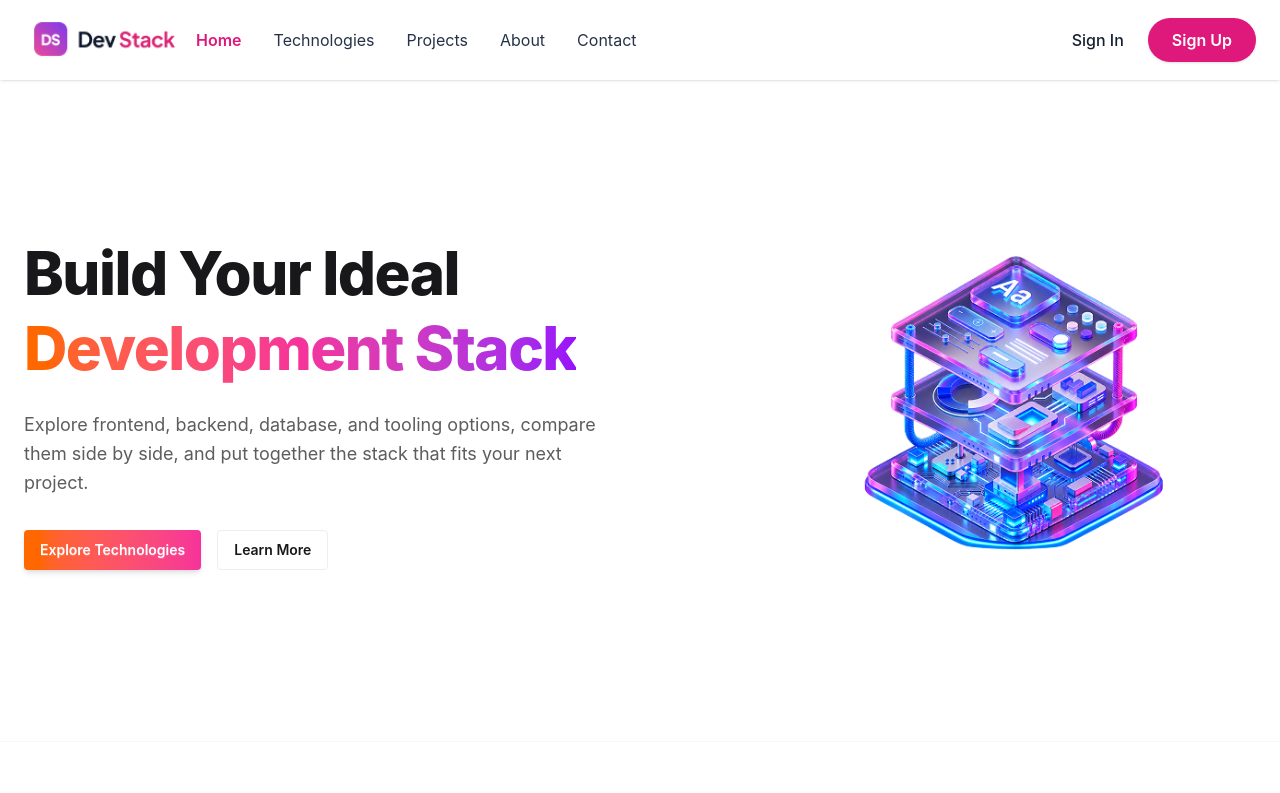
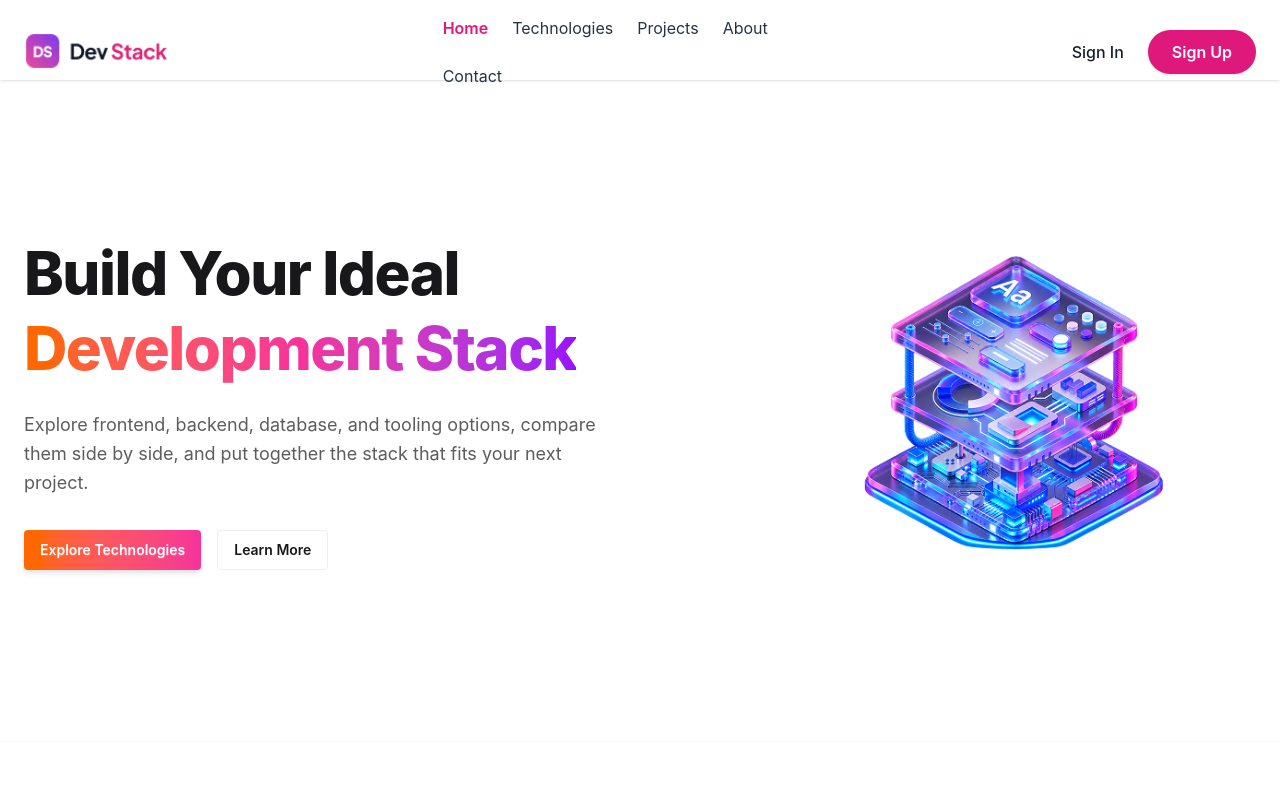
Before and after one commit to ridumondol/assignment-5, a React (Vite) app: page / in a window 1280 px wide. Shown: the top 793 px of the page. Built offline with nearby package versions, Linux system fonts and the light colour scheme.

Commit message:
update navbar

```diff
--- a/src/components/Navbar.tsx
+++ b/src/components/Navbar.tsx
@@ -1,10 +1,8 @@
 import { useState, useEffect, useRef } from "react";
-
 import logoText from "../assets/logo-text.png";
 
 const Navbar = () => {
   const [isOpen, setIsOpen] = useState(false);
-
   const dropdownRef = useRef<HTMLDivElement>(null);
 
   // Close mobile menu when clicking outside
@@ -26,11 +24,11 @@ const Navbar = () => {
   }, []);
 
   return (
-    <nav className="navbar fixed top-0 w-full z-50 bg-base-100 shadow-sm px-3 sm:px-6 h-20">
+    <nav className="navbar fixed top-0 w-full z-50 bg-base-100 shadow-sm px-3 sm:px-6 h-20 grid grid-cols-2 lg:grid-cols-3 items-center">
       {/* Mobile Menu Toggle & Logo */}
-      <div className="navbar-start w-auto">
+      <div className="flex items-center justify-start w-full">
         {/* Dropdown for Mobile / Tablet */}
-        <div className="dropdown lg:hidden" ref={dropdownRef}>
+        <div className="dropdown lg:hidden mr-2" ref={dropdownRef}>
           <button
             onClick={() => setIsOpen(!isOpen)}
             className="btn btn-ghost text-[#263247] p-1.5 hover:bg-gray-100 rounded-lg transition-colors"
@@ -72,7 +70,6 @@ const Navbar = () => {
                   Home
                 </a>
               </li>
-
               <li>
                 <a
                   href="#technologies"
@@ -82,7 +79,6 @@ const Navbar = () => {
                   Technologies
                 </a>
               </li>
-
               <li>
                 <a
                   href="#projects"
@@ -92,7 +88,6 @@ const Navbar = () => {
                   Projects
                 </a>
               </li>
-
               <li>
                 <a
                   href="#about"
@@ -102,7 +97,6 @@ const Navbar = () => {
                   About
                 </a>
               </li>
-
               <li>
                 <a
                   href="#contact"
@@ -117,7 +111,7 @@ const Navbar = () => {
         </div>
 
         {/* Logo */}
-        <div className="flex items-center ml-1 sm:ml-2">
+        <div className="flex items-center">
           <a
             href="#home"
             className="w-28 sm:w-36 h-12 sm:h-14 flex items-center justify-center"
@@ -131,49 +125,45 @@ const Navbar = () => {
         </div>
       </div>
 
-      {/* Desktop Menu */}
-      <div className="navbar-center hidden lg:flex">
-        <ul className="menu menu-horizontal gap-2">
+      {/* Desktop Menu (লোগো এবং ডানপাশের বাটনের ঠিক মাঝখানে সেন্টারে থাকবে) */}
+      <div className="hidden lg:flex items-center justify-center w-full">
+        <ul className="menu menu-horizontal gap-6">
           <li>
             <a
               href="#home"
-              className="text-[#df187c] font-semibold hover:text-[#c9146e] bg-transparent text-[16px]"
+              className="text-[#df187c] font-semibold hover:text-[#c9146e] bg-transparent text-[16px] p-0"
             >
               Home
             </a>
           </li>
-
           <li>
             <a
               href="#technologies"
-              className="text-[#263247] hover:text-[#df187c] bg-transparent text-[16px]"
+              className="text-[#263247] hover:text-[#df187c] bg-transparent text-[16px] p-0"
             >
               Technologies
             </a>
           </li>
-
           <li>
             <a
               href="#projects"
-              className="text-[#263247] hover:text-[#df187c] bg-transparent text-[16px]"
+              className="text-[#263247] hover:text-[#df187c] bg-transparent text-[16px] p-0"
             >
               Projects
             </a>
           </li>
-
           <li>
             <a
               href="#about"
-              className="text-[#263247] hover:text-[#df187c] bg-transparent text-[16px]"
+              className="text-[#263247] hover:text-[#df187c] bg-transparent text-[16px] p-0"
             >
               About
             </a>
           </li>
-
           <li>
             <a
               href="#contact"
-              className="text-[#263247] hover:text-[#df187c] bg-transparent text-[16px]"
+              className="text-[#263247] hover:text-[#df187c] bg-transparent text-[16px] p-0"
             >
               Contact
             </a>
@@ -182,7 +172,7 @@ const Navbar = () => {
       </div>
 
       {/* Buttons */}
-      <div className="navbar-end w-auto ml-auto gap-2 sm:gap-3">
+      <div className="flex items-center justify-end w-full gap-2 sm:gap-3">
         <button
           className="
             bg-transparent
```
